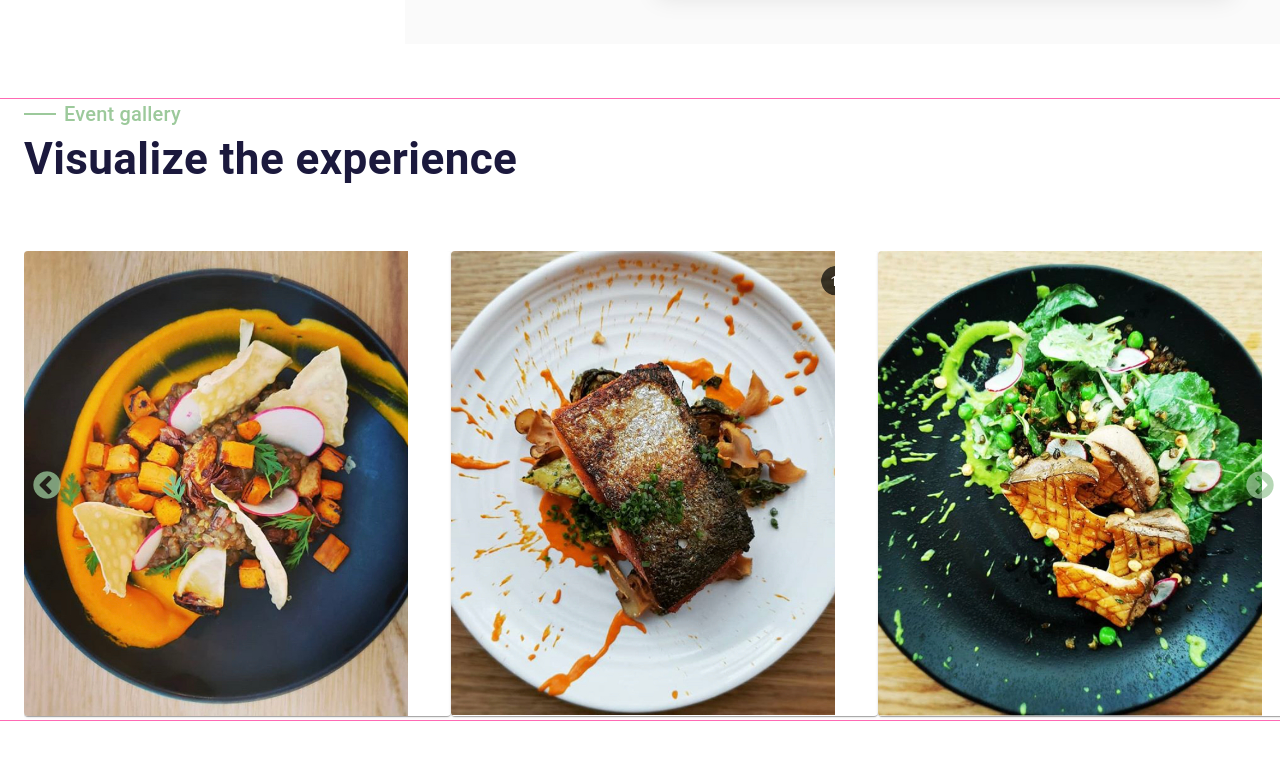
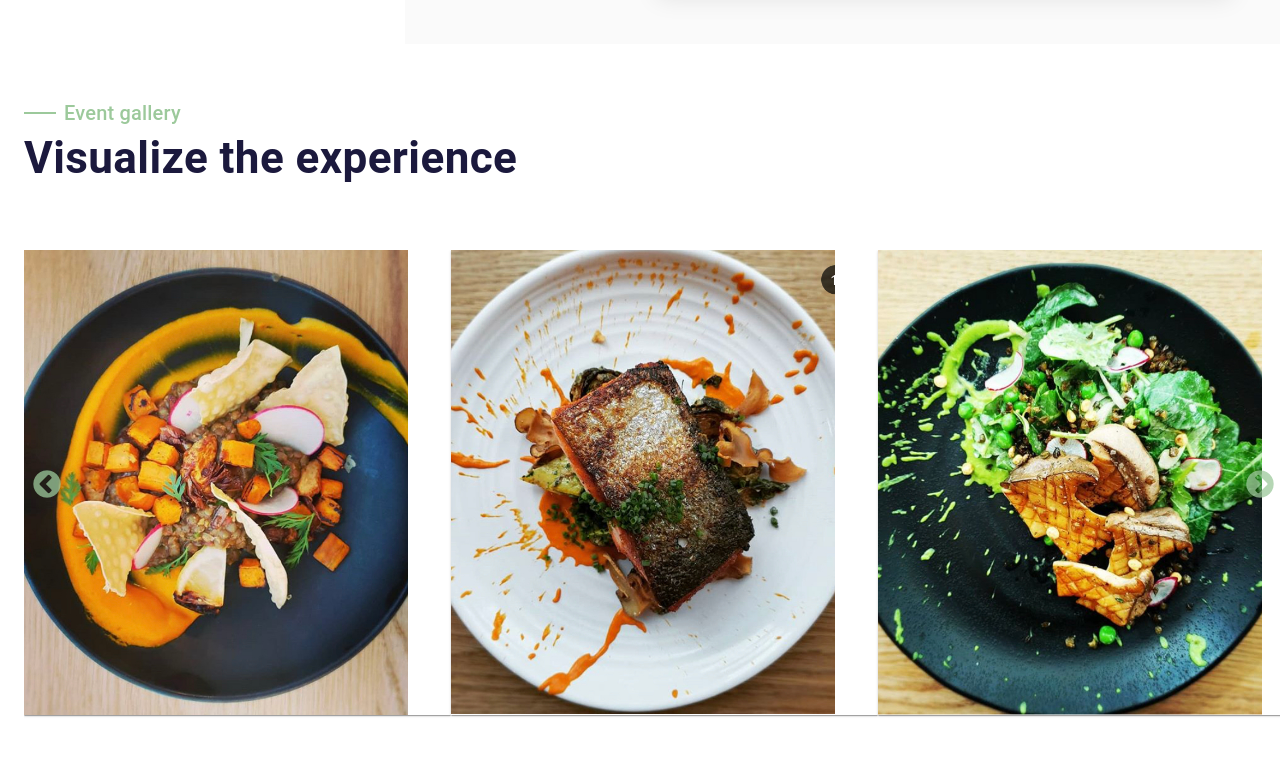
Before and after one commit to latifahpresident/otaku-catering-client, a React (Create React App) app: page / in a window 1280 px wide. Shown: the part 1294-2060 px from the top of the page. Built offline with nearby package versions, Linux system fonts and the light colour scheme.

Commit message:
removed boarders

```diff
--- a/src/components/Carousel/MultiItemCarousel.js
+++ b/src/components/Carousel/MultiItemCarousel.js
@@ -24,17 +24,17 @@ const useStyles = makeStyles((theme) => ({
       flexGrow: 1,
      marginTop: "4rem",
      width: "100%",
-     border: "1px solid orange",
-     [theme.breakpoints.down('lg')]: {
-        border: "1px solid hotpink",
-       },
-      [theme.breakpoints.down('md')]: { //ipad pro
-        border: "1.5px solid limegreen",
-       },
-      [theme.breakpoints.down('sm')]: {
-        border: "2px solid teal", // ipad
-       marginBottom: "1rem",
-       },
+    //  border: "1px solid orange",
+    //  [theme.breakpoints.down('lg')]: {
+    //     border: "1px solid hotpink",
+    //    },
+    //   [theme.breakpoints.down('md')]: { //ipad pro
+    //     border: "1.5px solid limegreen",
+    //    },
+    //   [theme.breakpoints.down('sm')]: {
+    //     border: "2px solid teal", // ipad
+    //    marginBottom: "1rem",
+    //    },
     },
     title: {
         display: "flex",
@@ -93,19 +93,11 @@ const useStyles = makeStyles((theme) => ({
         margin: "0 auto",
         marginTop: "1.5rem",
         paddingLeft: "1.5rem",
-        // display: "flex",
-        // justifyContent: "center",
         [theme.breakpoints.down('md')]: {
             paddingLeft: 0,
-            // width: "87%",
-        },
-        [theme.breakpoints.down('sm')]: {
-            paddingLeft: 0,
-            // width: "87%",
         },
         [theme.breakpoints.down('xs')]: {
             paddingLeft: "1rem",
-            // width: "87%",
         },
     },
     container: {
@@ -113,6 +105,7 @@ const useStyles = makeStyles((theme) => ({
         maxWidth: "100%",
     //    border: "2px solid orange",
        position: "relative",
+       borderRadius: 0,
        [theme.breakpoints.down('md')]: {
            width: "90%",
            maxWidth: "90%",
@@ -131,10 +124,6 @@ const useStyles = makeStyles((theme) => ({
             width: "100%",
             marginRight: "1rem",
         },
-        // [theme.breakpoints.down('sm')]: {
-        //     width: "91.5%",
-        //     // border: "3px solid blue",
-        // },
         [theme.breakpoints.down('xs')]: {
             width: "91.5%",
             // border: "3px solid blue",
@@ -144,7 +133,6 @@ const useStyles = makeStyles((theme) => ({
         position: "absolute",
         bottom: 0,
         background: "rgb(0, 0, 0)",
-        // background: "rgba(0, 0, 0, 0.5)", /* Black see-through */
         background: `${transparentLightPurple}`,
         color: "#f1f1f1",
         width: "100%",
@@ -217,10 +205,6 @@ const MultiItemCarousel = (props) => {
       };
 
       const getSlideNumber = () => {
-        // if (isWidthUp("xl", props.width)) {
-        //   return 5;
-        // }
-
         if (isWidthUp("lg", props.width)) {
           return 3;
         }
```
Also changed, not shown: src/pages/Home/Services.js (+0 -13 lines).
